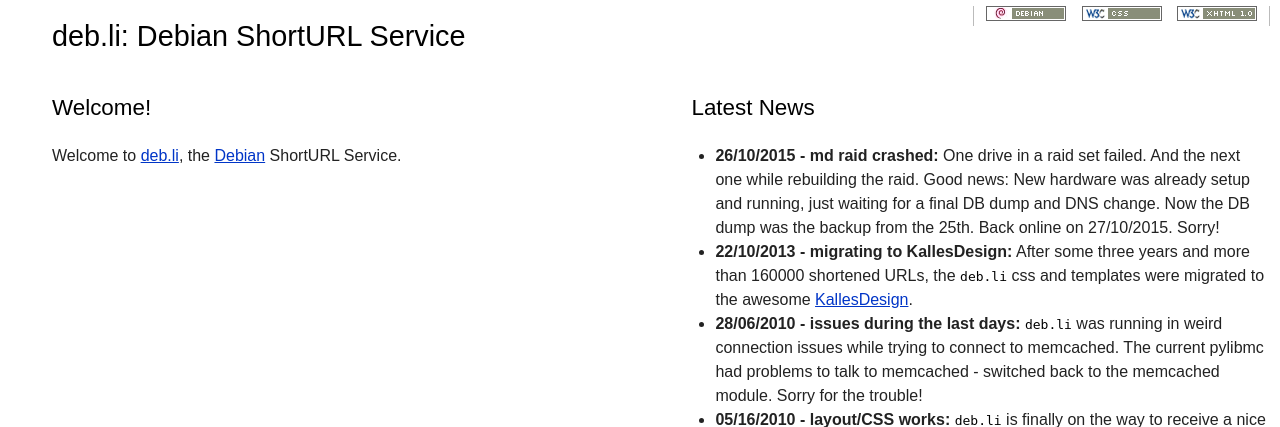
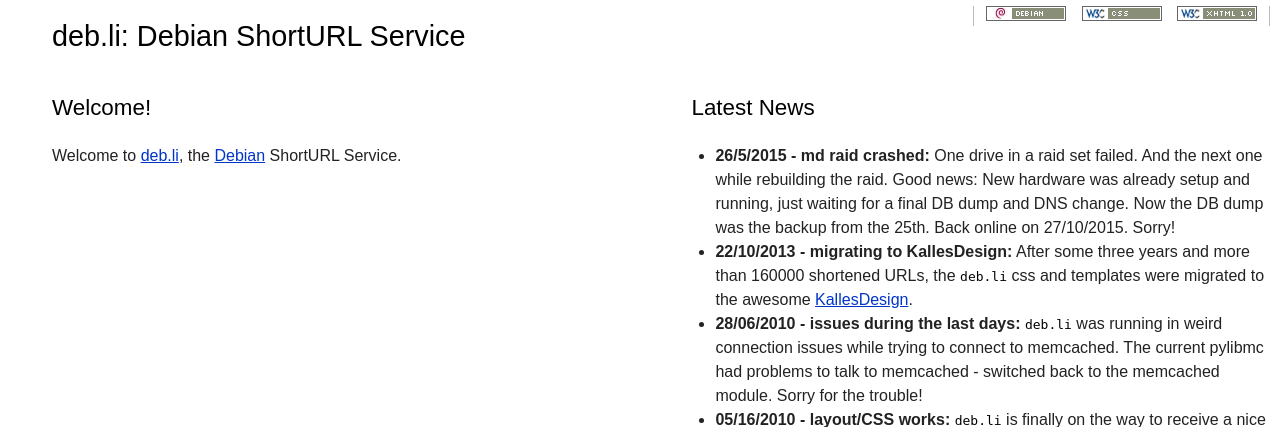
Before and after one commit to bzed/go.debian.net, a Python web app: template godebian/web/templates/index.html in a window 1280 px wide. Shown: the part 82-509 px from the top of the page. Run offline with Jinja, Linux system fonts and the light colour scheme; the template is opened without the code that fills it, so the values that code supplies are empty; some libraries are stand-ins or nearby versions.

Commit message:
Fixing git url / md crash typo

```diff
--- a/godebian/web/templates/base-news.html
+++ b/godebian/web/templates/base-news.html
@@ -3,7 +3,7 @@
 <h2>Latest News</h2>
 <ul>
 	<li>
-                <strong>26/10/2015 - md raid crashed:</strong> One drive in a raid set failed. And the next one while rebuilding the raid. Good news: New hardware was already setup and running, just waiting for a final DB dump and DNS change. Now the DB dump was the backup from the 25th. Back online on 27/10/2015. Sorry!
+                <strong>26/5/2015 - md raid crashed:</strong> One drive in a raid set failed. And the next one while rebuilding the raid. Good news: New hardware was already setup and running, just waiting for a final DB dump and DNS change. Now the DB dump was the backup from the 25th. Back online on 27/10/2015. Sorry!
 	</li>
 	<li>
                 <strong>22/10/2013 - migrating to KallesDesign:</strong> After some three years and more than 160000 shortened URLs, the <tt>deb.li</tt> css and templates were migrated to the awesome <a href="https://wiki.debian.org/KallesDesign">KallesDesign</a>.
--- a/godebian/web/templates/base.html
+++ b/godebian/web/templates/base.html
@@ -126,7 +126,7 @@
     <p>
             Running
                <a href="http://bzed.de">Bernd Zeimetz'</a>
-               <a href="http://git.recluse.de/?p=debian/go.debian.net.git">godebian</a>
+               <a href="https://git.recluse.de/summary/debian%2Fgo.debian.net.git">godebian</a>
                software, using
                <a href="http://www.python.org/">Python</a>,
                <a href="http://flask.pocoo.org/">Flask</a> and
```
